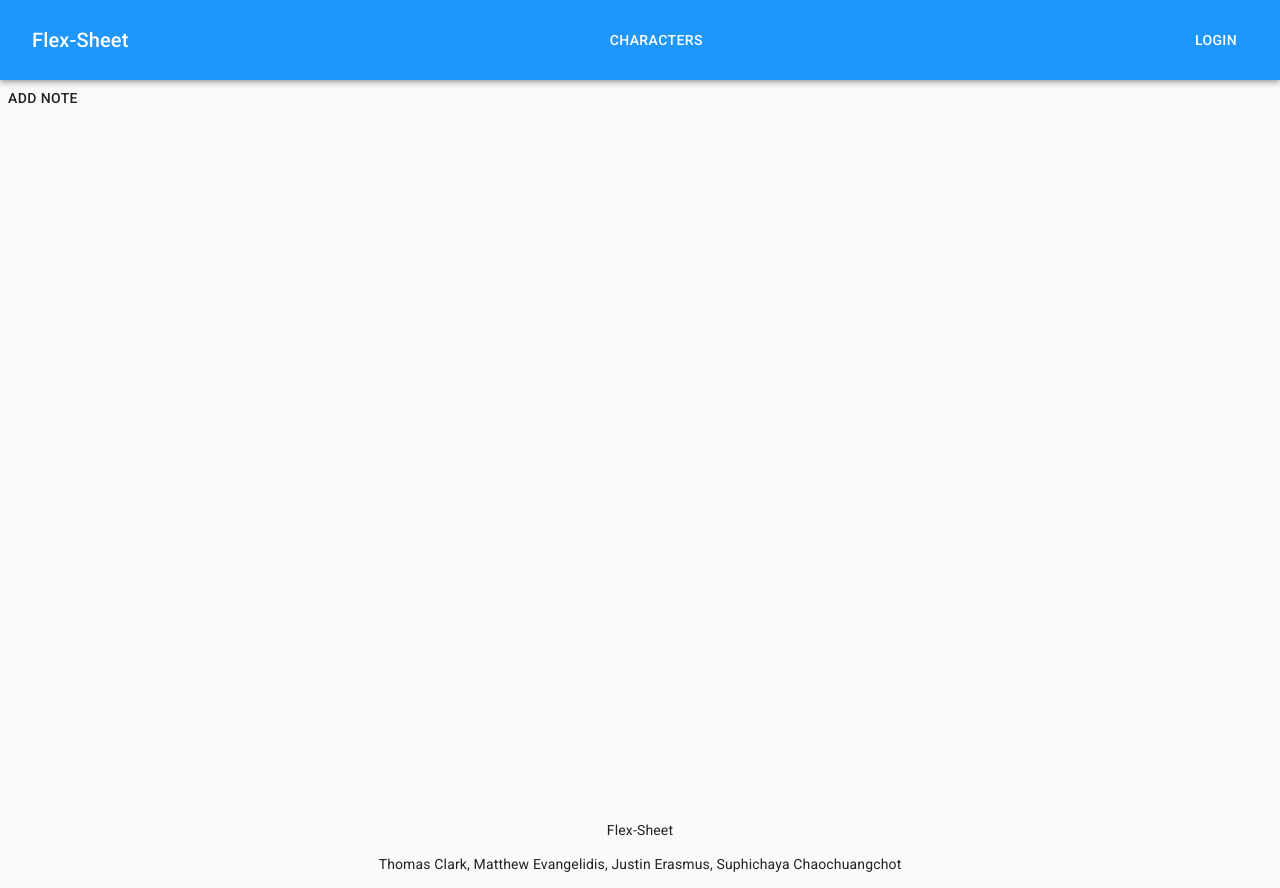
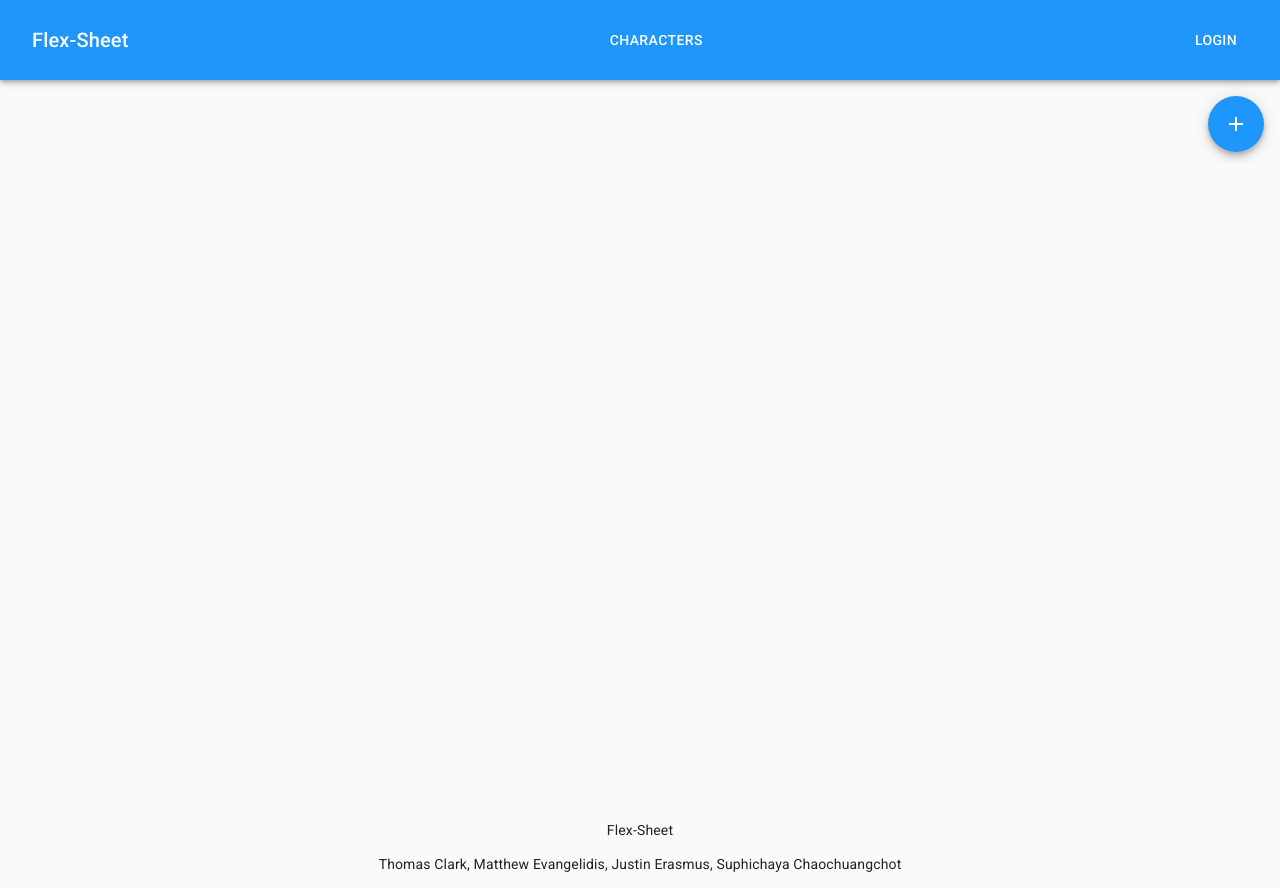
Before and after one commit to matt-evangelidis/COMP3120-assignment2, a React (Create React App) app: page / in a window 1280 px wide. Built offline with nearby package versions, Linux system fonts and the light colour scheme.

Commit message:
Styled button and made top nav fixed

```diff
--- a/src/components/flex-sheet/Sheet.jsx
+++ b/src/components/flex-sheet/Sheet.jsx
@@ -1,7 +1,12 @@
+import "./Sheet.scss";
+
 import React, { useState } from "react";
 
 import GridLayout from "react-grid-layout";
-import Button from "@material-ui/core/Button";
+import Fab from "@material-ui/core/Fab";
+import Icon from "@material-ui/core/Icon";
+
+import { useTheme } from "@material-ui/core/styles";
 
 import Note from "./Note";
 
@@ -19,8 +24,7 @@ function Sheet(props) {
 	}
 
 	return (
-		<div>
-			<Button onClick={addNote}>Add note</Button>
+		<>
 			<GridLayout
 				cols={12}
 				rowHeight={30}
@@ -35,7 +39,10 @@ function Sheet(props) {
 					</div>
 				))}
 			</GridLayout>
-		</div>
+			<Fab onClick={addNote} color="primary" className="add-note-button">
+				<Icon>add</Icon>
+			</Fab>
+		</>
 
 		//? I trued moving the 'div' wrappers into the 'Note' component but that caused the resize handles to not show up for some reason
 	);
--- /dev/null
+++ b/src/components/flex-sheet/Sheet.scss
@@ -0,0 +1,7 @@
+@import "../../styles/variables";
+
+.add-note-button {
+	position: fixed !important;
+	right: 16px;
+	top: $nav-bar-height + 16px;
+}
--- a/src/styles/_variables.scss
+++ b/src/styles/_variables.scss
@@ -1,3 +1 @@
-//? Variables are declared with '$', their values are set as if they are a normal css property
-$test-bg-color:#12ae0f;
-$another-var:31px;
+$nav-bar-height: 64px + 8 * 2;
--- a/src/styles/base.scss
+++ b/src/styles/base.scss
@@ -6,12 +6,11 @@ a {
 }
 
 .App {
-	$nav-bar-height: 64px + 8 * 2;
-
 	min-height: 100vh;
 
 	.nav-bar {
 		height: $nav-bar-height;
+		position: fixed;
 
 		* {
 			color: white;
@@ -20,6 +19,8 @@ a {
 
 	.content {
 		min-height: calc(100vh - #{$nav-bar-height});
+		position: relative;
+		top: $nav-bar-height;
 		margin: auto;
 		display: flex;
 	}
```
